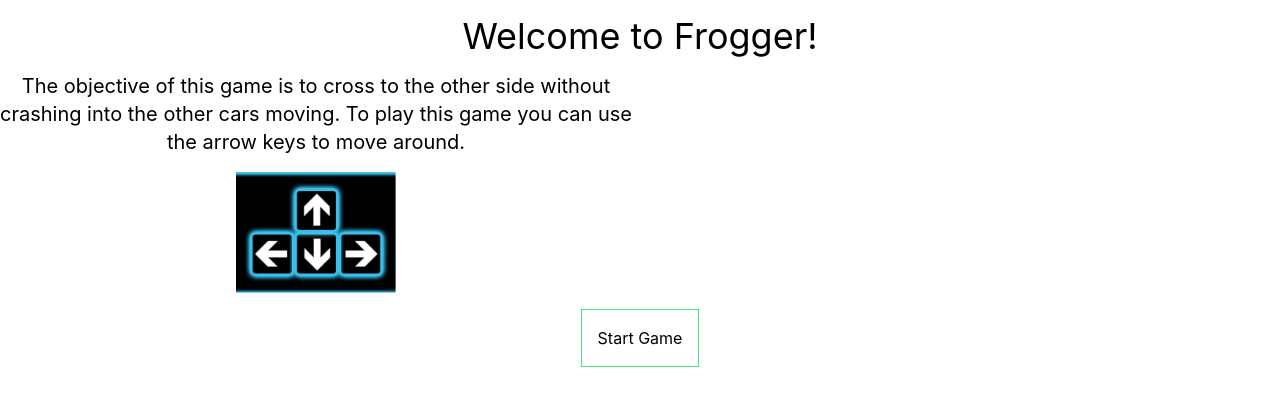
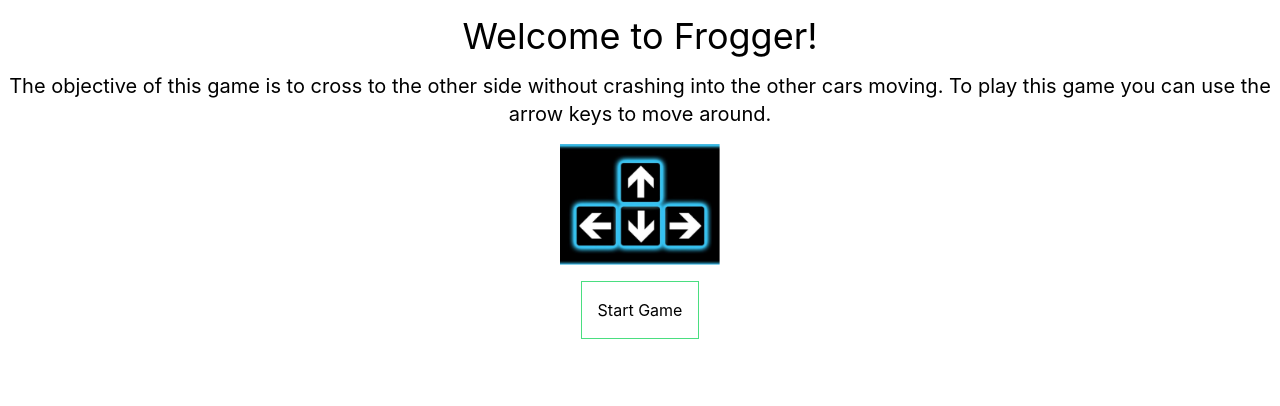
Before and after one commit to Gawshan987/Frogger1, a React (Create React App) app: page / in a window 1280 px wide. Shown: the top 406 px of the page. Built offline with nearby package versions, Linux system fonts and the light colour scheme.

Commit message:
Fixed gird

```diff
--- a/src/GameBoard.tsx
+++ b/src/GameBoard.tsx
@@ -111,7 +111,7 @@ const GameBoard = () => {
           <div className="text-4xl text-center mt-4">
             Welcome to Frogger!
             <div className="text-center mt-4">
-              <div className="grid grid-cols-2 gap-4 items-center">
+              <div className="grid grid-cols-1 gap-4 items-center">
                 <h1 className="text-xl">
                   The objective of this game is to cross to the other side
                   without crashing into the other cars moving. To play this game
```
